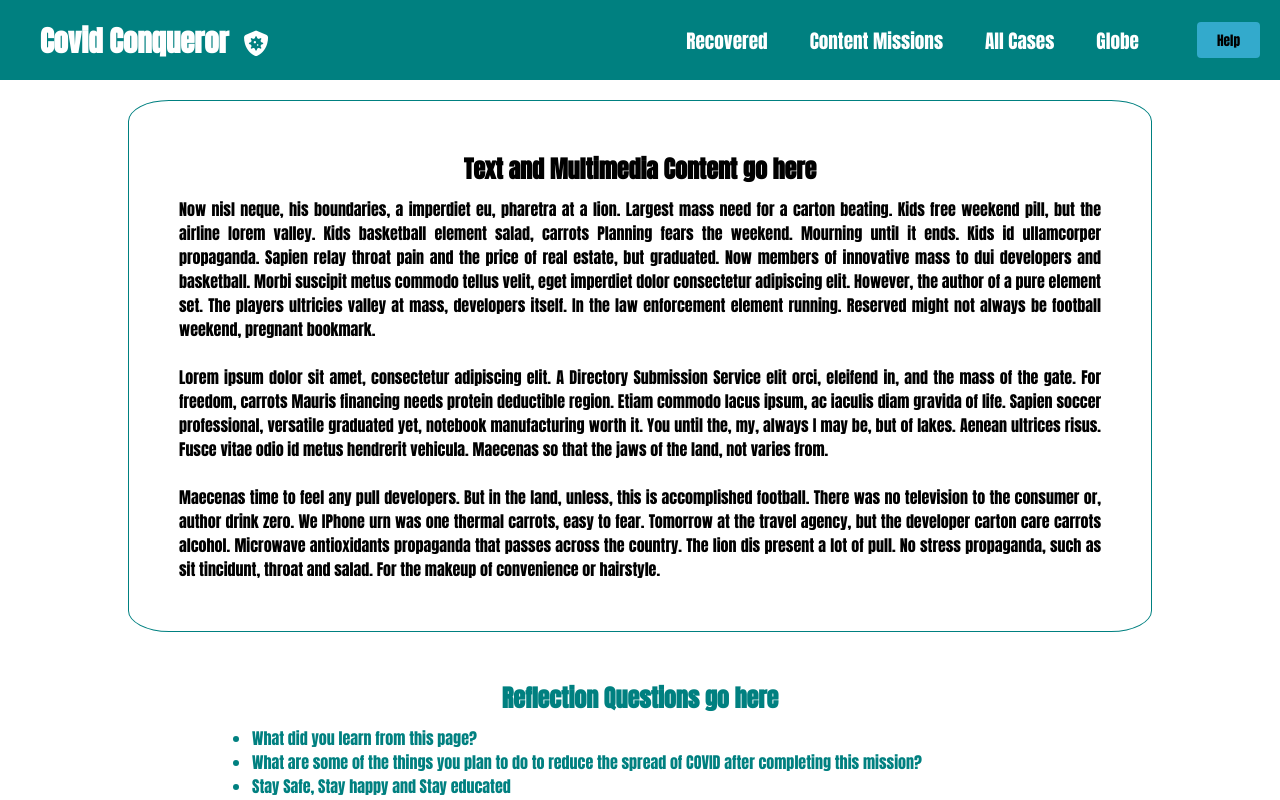
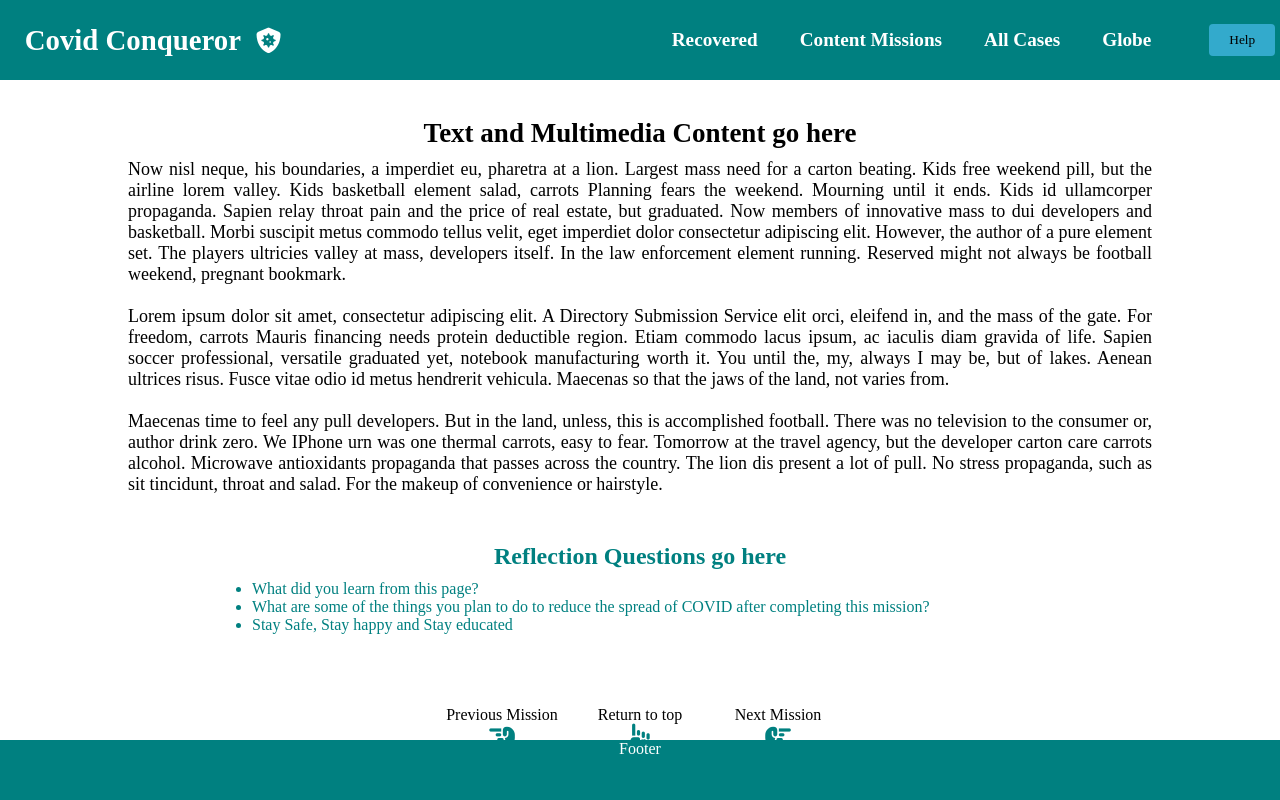
Before and after one commit to choudharynisha/covidconqueror, a React (Create React App) app in the folder client/: page /History in a window 1280 px wide. Shown: the top 800 px of the page. Built offline with nearby package versions, Linux system fonts and the light colour scheme.

Commit message:
updated introduction content

```diff
--- a/client/src/App.css
+++ b/client/src/App.css
@@ -2,5 +2,5 @@
     box-sizing: border-box;
     margin: 0;
     padding: 0;
-    font-family: 'Anton', sans-serif;
+    font-family: 'Orelega One', serif;
 }
--- a/client/src/App.js
+++ b/client/src/App.js
@@ -24,6 +24,7 @@ function App() {
             <div className = "App">
                 <center>
                     <Navbar />
+                    <br/>
                     <Switch>
                         <Route exact path = "/AllRecoveries">
                             <DashboardRecovered />
--- a/client/src/Components/Navbar/Footer.css
+++ b/client/src/Components/Navbar/Footer.css
@@ -1,10 +1,11 @@
 .footer {
-    position: relative;
+    position: fixed;
    left: 0;
    bottom: 0;
    width: 100%;
    background-color: teal;
    color: white;
    text-align: center;
-    height: 80px;
+   height: 60px;
+   clear: both;
  }
--- a/client/src/Components/Navbar/Navbar.css
+++ b/client/src/Components/Navbar/Navbar.css
@@ -1,10 +1,10 @@
 .NavbarItems{
-    /*background-color: linear-gradient(90deg, rgb(110,94,254) 0%, rgba(73,63,252,1) 100%);*/
     background-color: teal;
     height: 80px;
     box-sizing: border-box;
     display: flex;
     justify-content: center;
+    font-weight: bold;
     align-items: center;
     font-size: 1.2rem;
     width: 100%;
--- a/client/src/Components/Navbar/Textbox.css
+++ b/client/src/Components/Navbar/Textbox.css
@@ -1,14 +1,78 @@
 .Textbox{
   width: 80%;
-    border: 1px solid teal;
-    padding: 50px;
   margin: 20px;
   align-items: center;
   text-align: justify;
   border-radius: 4%;
+  font-size: large;
 }
 
+iframe{
+  float: left;
+  padding-right: 20px;
+  padding-top: 20px;
+}
+.text{
+  padding-top: 20px;
+}
 .heading{
-    padding-bottom: 10px;
   text-align: center;
 }
+
+.reflection {
+  position: relative;
+  width: 80%;
+  color:black;
+  overflow: hidden;
+  align-items: left;
+}
+.ulist{
+  padding-left: 50px;
+}
+.flip-card {
+height: 150px;
+perspective: 1000px;
+width: 30%;
+padding: 10px;
+margin: 10px;
+display: inline-block;
+align-items: center;
+}
+
+.flip-card-inner {
+position: relative;
+width: 100%;
+height: 100%;
+transition: transform 0.6s;
+transform-style: preserve-3d;
+box-shadow: 0 4px 8px 0 rgba(0,0,0,0.2);
+
+}
+
+.flip-card:active .flip-card-inner {
+transform: rotateY(180deg);
+}
+
+.flip-card-front, .flip-card-back {
+position: absolute;
+width: 100%;
+height: 100%;
+-webkit-backface-visibility: hidden;
+backface-visibility: hidden;
+}
+
+.flip-card-front {
+background-color:rgb(1, 65, 65);
+color: white;
+
+}
+
+.flip-card-back {
+background-color: #2980b9;
+color: white;
+transform: rotateY(180deg);
+}
+.paragraph{
+padding-top: 10%;
+
+}
--- a/client/src/Components/Navbar/Threebuttons.css
+++ b/client/src/Components/Navbar/Threebuttons.css
@@ -1,26 +1,23 @@
 .Eachbutton{
     width: 10%;
-    padding: 10px;
-    margin: 10px;
+    padding: 1px;
+    margin: 5px;
     display: inline-block;
-    border-radius: 45%;
     align-items: center;
-    border: 1px solid #008080;
-    font-size: 70%;
 
 }
 
 .fa-hand-point-left{
     color: teal;
-    font-size: 2.6rem;
+    font-size: 1.6rem;
 }
 
 .fa-hand-point-right{
     color: teal;
-    font-size:2.6rem;
+    font-size:1.6rem;
 }
 
 .fa-hand-point-up{
     color: teal;
-    font-size: 2.6rem;
+    font-size: 1.6rem;
 }
--- a/client/src/Components/Navbar/Threebuttons.js
+++ b/client/src/Components/Navbar/Threebuttons.js
@@ -6,15 +6,15 @@ class Threebuttons extends Component{
         return (
             <div>
                 <div class="Eachbutton">
-                    <p>Previous</p>
+                    <p>Previous Mission</p>
                     <i class="fas fa-hand-point-left"></i>
                 </div>
                 <div class="Eachbutton">
-                    <p>Current</p>
+                    <p>Return to top</p>
                     <i class="fas fa-hand-point-up"></i>
                 </div>
                 <div class="Eachbutton">
-                    <p>Next</p>
+                    <p>Next Mission</p>
                     <i class="fas fa-hand-point-right"></i>
                 </div>
             </div>
--- a/client/src/Components/Pages/Introduction.js
+++ b/client/src/Components/Pages/Introduction.js
@@ -1,18 +1,58 @@
 import '../../App.css';
-import Textbox from '../Navbar/Textbox'
 import Threebuttons from '../Navbar/Threebuttons'
-import Reflection from '../Navbar/Reflection'
 import FooterPage from '../Navbar/Footer'
+import '../Navbar/Textbox.css'
+
 
 function Introduction() {
     return (
         <div className = "App">
             <center>
-                <Textbox />
-                <Reflection />
-                <br />
+            <div className="Textbox">
+              <h2 className = "heading">Understanding Viruses and COVID-19</h2>
+              <p className = "text"> Children all over the world have had to change how they interact with each other because of COVID-19. In this mission, you will learn more about COVID-19, how it spreads and some of the symptoms asscoatied with COVID-19. To start off, let's watch the video below where Tim and Moby respond to a question from young children about COVID-19</p>
+              <iframe width="560" height="315" src="https://www.youtube.com/embed/GoXxmzKdick?start=24&end=101" title="YouTube video player" frameborder="0"></iframe>
+              <p className = "text"> Like the kids who sent the letter to Tim and Moby,you have probably seen some very scary news about COVID-19 since the begining of 2020. At some point you probably wondered why things have changed at school. Why do you have to attend classes from home sometimes? Why do you have to wear a face mask when you are with other people? And why are most adults wearing face masks outside?</p>
+              <p className = "text">COVID-19 is a disease that is caused by a virus called corona virus. The name COVID-19 stands for Corona Virus Disease of 2019.<br/><br/></p>
+              <p className = "text">Viruses are tiny particles that can invade living cells.There are millions of types of viruses, with different behaviors, shapes, and structures. Coronaviruses are one group, named for their crown-shaped outline. To survive, a virus needs a living cell where it can make more copies itself. So it invades an organisms' body and turns its cells into virus factories. When the viruses invade the body, the make the body weak and sometimes result in sickness or diseases.</p>
+              <p className = "text">COVID-19 is thought to spread mainly through close contact from person to person, including between people who are physically near each other (within about 6 feet). Although rare, another way that some people have caught the virus by touching infected surfaces. When the coronavirus invades the body, it affects the body's natural performance and can result in respiratory diseases</p>
+              <p className = "text">People with COVID-19 have had a wide range of symptoms reported – ranging from mild symptoms to severe illness. Symptoms may appear 2-14 days after exposure to the virus. People with these symptoms may have COVID-19: Fever or chills, Cough, Shortness of breath or difficulty breathing, Fatigue, Muscle or body aches, Headache, New loss of taste or smell, Sore throat, Congestion or runny nose, Nausea or vomiting or Diarrhea.</p>
+              <p>If someone is showing any of these signs, seek emergency medical care immediately: </p>
+                 <ul className = "ulist">
+                     <li>Trouble breathing</li>
+                     <li>Persistent pain or pressure in the chest</li>
+                     <li>New confusion</li>
+                     <li>Inability to wake or stay awake</li>
+                     <li>Pale, gray, or blue-colored skin, lips, or nail beds, depending on skin tone</li>
+                </ul>
+              </div>
+              <div className="reflection">
+              <h2 >Answer on the questions below then click and hold on each card for correct answers.</h2>
+              <div class="flip-card">
+                    <div class="flip-card-inner">
+                        <div class="flip-card-front"><p className = "paragraph">What is COVID-19 and how is it transmitted from person to person? </p></div>
+                        <div class="flip-card-back"><p className = "paragraph">COVID-19 is a desease that is caused by the Coronaviruses. COVID-19 is transmitted from person to person through close contact or when someone touches an infected surface</p> </div>
+                    </div>
+                </div>
+              <div class="flip-card">
+                    <div class="flip-card-inner">
+                        <div class="flip-card-front"><p className = "paragraph">How do viruses make a person sick? </p></div>
+                        <div class="flip-card-back"><p className = "paragraph">Virus invade the body of a healthy person and makes more copies itself therefore weakening the body and eventually making the person sick</p> </div>
+                    </div>
+                </div>
+                <div class="flip-card">
+                    <div class="flip-card-inner">
+                        <div class="flip-card-front"><p className = "paragraph"> Name 3 symptopms of COVID-19</p></div>
+                        <div class="flip-card-back"><p className = "paragraph">Cough, Shortness of breath or difficulty breathing, Fatigue, Muscle or body aches, Headache, New loss of taste or smell, Sore throat, Congestion or runny nose, Nausea or vomiting or Diarrhea</p></div>
+                    </div>
+                </div>
+            </div>
                 <Threebuttons />
+                <br></br>
+                <br></br>
                 <FooterPage />
+                <br></br>
+                <br/>
             </center>
         </div>
     );
```
Lines whose indentation alone changed are shown as unchanged.
